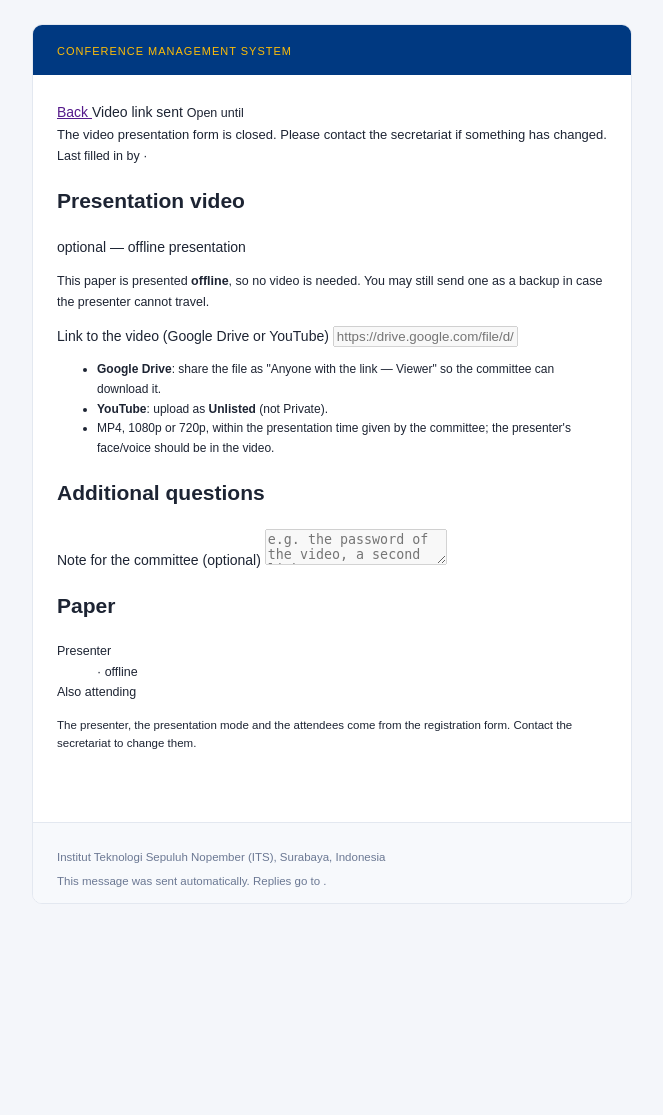
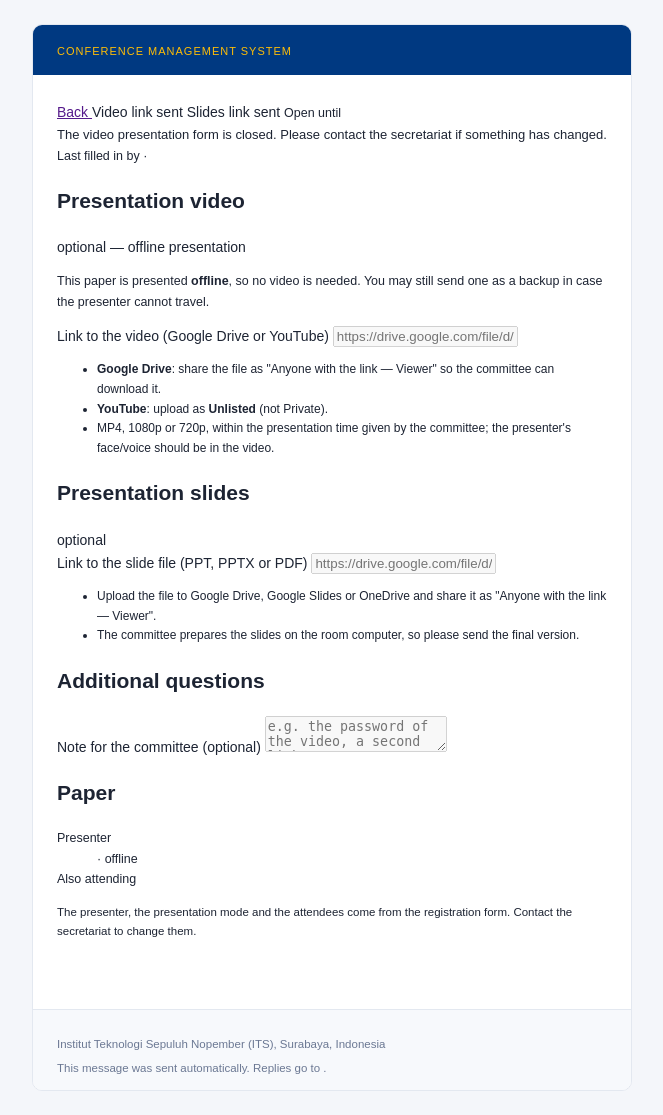
Before and after one commit to partadox/cenim-app, a PHP site: template views/author/attendance.php in a window 1280 px wide. Shown: the whole page, without its empty margins (308-971 px from the left). Before the commit the page ends 904 px from the top, so only its background shows below. Run offline with PHP 8.4, Linux system fonts and the light colour scheme; the template is opened without the code that fills it: most values are stand-ins (such as "Sample title", 1, 10 or a date in 2020); data that the repository does not hold is empty; some libraries are stand-ins or nearby versions.

Commit message:
3.4 - add file presentation ppt form

```diff
--- a/4dm1n/attendance.php
+++ b/4dm1n/attendance.php
@@ -1,7 +1,7 @@
 <?php
 /**
  * Presentations: semua paper yang sudah lunas — presenter, offline/online,
- * peserta tambahan (dengan ukuran baju), dan video presentasi.
+ * peserta tambahan (dengan ukuran baju), video presentasi, dan link slide.
  * Data presenter/mode/peserta dari Registration form; video dari Video
  * Presentation form. ?export=1 → CSV (satu baris per orang yang datang).
  */
@@ -28,7 +28,7 @@ if (input('export') !== null) {
     if ($shirtOn) {
         $headers[] = 'Shirt size';
     }
-    array_push($headers, 'Video host', 'Video link', 'Note');
+    array_push($headers, 'Video host', 'Video link', 'Slides link', 'Note');
 
     $lines = [];
     foreach ($rows as $row) {
@@ -46,6 +46,7 @@ if (input('export') !== null) {
                 $line,
                 $i === 0 ? (AttendanceRepo::VIDEO_HOSTS[$row['video_host'] ?? ''] ?? '') : '',
                 $i === 0 ? (string) ($row['video_url'] ?? '') : '',
+                $i === 0 ? (string) ($row['slides_url'] ?? '') : '',
                 $i === 0 ? (string) ($row['note'] ?? '') : ''
             );
             $lines[] = $line;
--- a/views/author/attendance.php
+++ b/views/author/attendance.php
@@ -29,6 +29,9 @@ $err = static fn (string $field): string => isset($errors[$field])
     </a>
     <?php if (($attendance['video_url'] ?? '') !== ''): ?>
         <span class="cn-badge cn-badge-verified"><i class="fa-solid fa-check me-1"></i>Video link sent</span>
+    <?php endif; ?>
+    <?php if (($attendance['slides_url'] ?? '') !== ''): ?>
+        <span class="cn-badge cn-badge-verified"><i class="fa-solid fa-check me-1"></i>Slides link sent</span>
     <?php endif; ?>
     <?php if ($deadline !== ''): ?>
         <span class="text-muted ms-auto" style="font-size:12.5px"><i class="fa-regular fa-clock me-1"></i>Open until <?= e(fmt_date($deadline . ' 00:00:00')) ?></span>
@@ -82,6 +85,24 @@ $err = static fn (string $field): string => isset($errors[$field])
                         <li><b>Google Drive</b>: share the file as "Anyone with the link — Viewer" so the committee can download it.</li>
                         <li><b>YouTube</b>: upload as <b>Unlisted</b> (not Private).</li>
                         <li>MP4, 1080p or 720p, within the presentation time given by the committee; the presenter's face/voice should be in the video.</li>
+                    </ul>
+                </div>
+            </div>
+
+            <div class="cn-card mb-3">
+                <div class="cn-card-head">
+                    <i class="fa-solid fa-file-powerpoint text-muted"></i>
+                    <h2>Presentation slides</h2>
+                    <span class="cn-badge cn-badge-draft ms-auto">optional</span>
+                </div>
+                <div class="cn-card-body">
+                    <label class="form-label" for="slides_url">Link to the slide file (PPT, PPTX or PDF)</label>
+                    <input type="url" class="form-control<?= isset($errors['slides_url']) ? ' is-invalid' : '' ?>" id="slides_url" name="slides_url"
+                           value="<?= e((string) $values['slides_url']) ?>" placeholder="https://drive.google.com/file/d/… or https://docs.google.com/presentation/…" <?= $disabled ?>>
+                    <?= $err('slides_url') ?>
+                    <ul class="text-muted mt-2 mb-0 ps-3" style="font-size:12px">
+                        <li>Upload the file to Google Drive, Google Slides or OneDrive and share it as "Anyone with the link — Viewer".</li>
+                        <li>The committee prepares the slides on the room computer, so please send the final version.</li>
                     </ul>
                 </div>
             </div>
```
Also changed, not shown: author/attendance.php (+11 -7 lines), author/index.php (+9 -5 lines), src/Domain/AttendanceRepo.php (+18 -4 lines), views/admin/attendance.php (+9 -2 lines), views/mail/attendance_submitted.php (+11 -5 lines), db/migrations/020_attendance_slides.sql (added).
